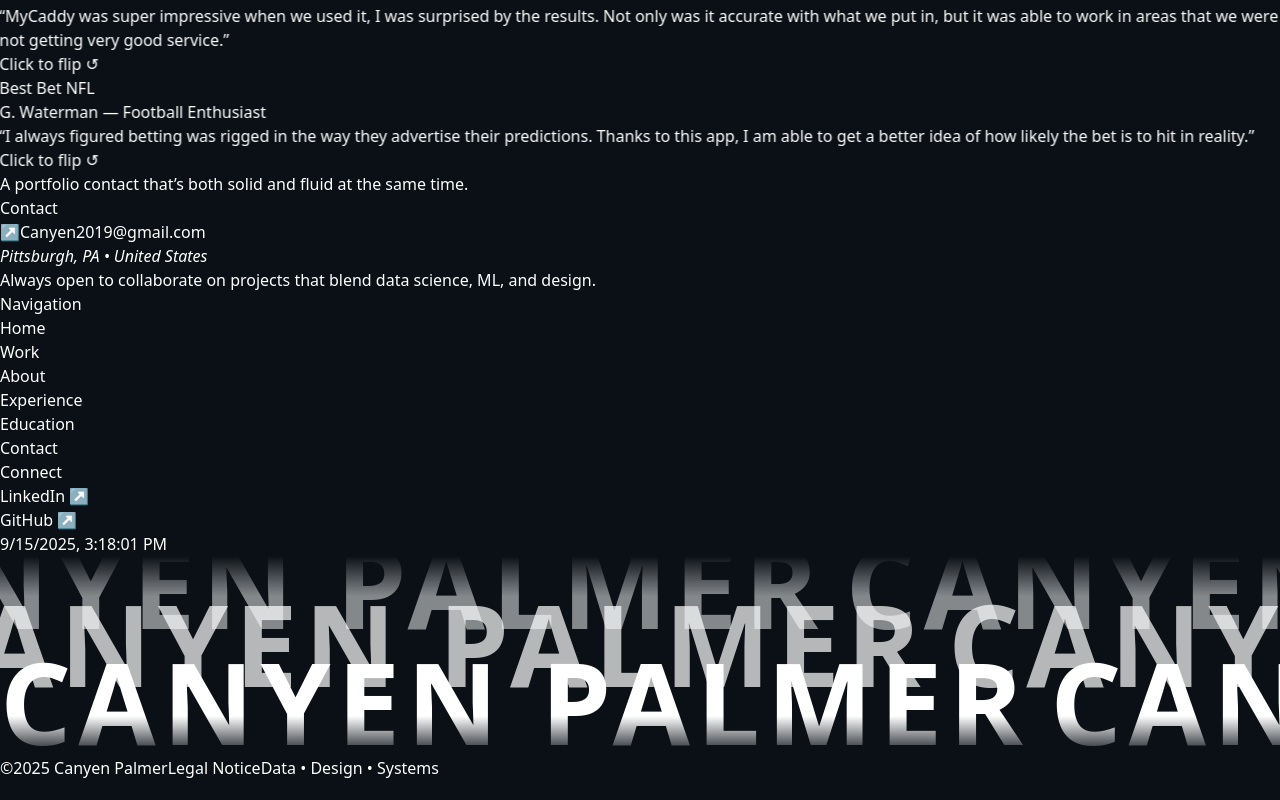
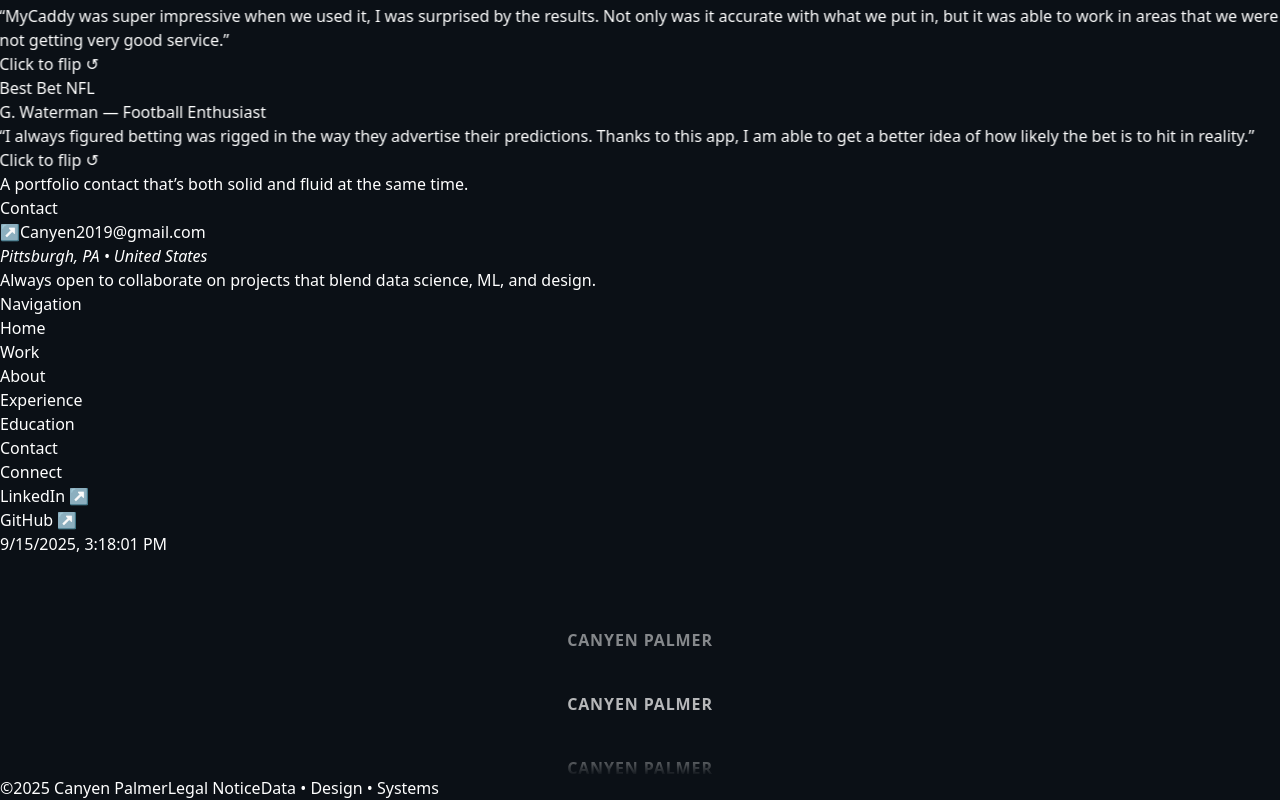
Before and after one commit to CanyenPalmer/PortfolioBasics, a Next.js app: page / in a window 1280 px wide. Shown: the part 5688-6488 px from the top of the page. Built offline with nearby package versions, Linux system fonts and the light colour scheme.

Commit message:
Update ContactSection.tsx

```diff
--- a/src/components/ContactSection.tsx
+++ b/src/components/ContactSection.tsx
@@ -8,7 +8,7 @@ import { profile } from "@/content/profile";
 export default function ContactSection() {
   const email = (profile as any)?.contact?.email ?? "Canyen2019@gmail.com";
 
-  // Optional tiny clock (remove if you don't want it)
+  // Optional clock
   const [now, setNow] = React.useState<string>(() => new Date().toLocaleString());
   React.useEffect(() => {
     const id = setInterval(() => setNow(new Date().toLocaleString()), 1000);
@@ -102,26 +102,20 @@ export default function ContactSection() {
         </div>
       </div>
 
-      {/* ECHO STRIPE — three stacked tiled rows */}
+      {/* ECHO STRIPE — three aligned, single titles, bottom dominates */}
       <div className="relative mt-16 overflow-hidden">
         <div className="echo-mask pointer-events-none">
-          {/* Bottom row (100%) */}
-          <div className="echo-row r0">
-            {Array.from({ length: 10 }).map((_, i) => (
-              <span key={`r0-${i}`} className="echo-word">CANYEN&nbsp;PALMER</span>
-            ))}
+          {/* Top (50%) */}
+          <div className="echo-row echo-top">
+            <span className="echo-word">CANYEN&nbsp;PALMER</span>
           </div>
-          {/* Middle row (70%) */}
-          <div className="echo-row r1">
-            {Array.from({ length: 11 }).map((_, i) => (
-              <span key={`r1-${i}`} className="echo-word">CANYEN&nbsp;PALMER</span>
-            ))}
+          {/* Middle (70%) */}
+          <div className="echo-row echo-mid">
+            <span className="echo-word">CANYEN&nbsp;PALMER</span>
           </div>
-          {/* Top row (50%) */}
-          <div className="echo-row r2">
-            {Array.from({ length: 12 }).map((_, i) => (
-              <span key={`r2-${i}`} className="echo-word">CANYEN&nbsp;PALMER</span>
-            ))}
+          {/* Bottom (100%) — sits on top to visually cut through above rows */}
+          <div className="echo-row echo-bottom">
+            <span className="echo-word">CANYEN&nbsp;PALMER</span>
           </div>
         </div>
       </div>
@@ -136,10 +130,22 @@ export default function ContactSection() {
       </div>
 
       <style jsx>{`
-        /* Only a gentle vertical fade so the stack blends into the footer. */
+        /* Tunables for perfect fit without edge clipping */
+        :root {
+          --echo-edge: 16px;        /* left/right safe gutter */
+          --echo-factor: 11.2;      /* smaller = larger text; tweak 11.0–11.6 to taste */
+        }
+        @media (min-width: 1024px) {
+          :root {
+            --echo-edge: 20px;
+            --echo-factor: 11.0;
+          }
+        }
+
+        /* A gentle vertical fade only (no fog overlay). */
         .echo-mask {
           position: relative;
-          height: 200px; /* feel free to tweak to 220–240 for taller stripe */
+          height: 220px; /* increase to 240–260 if you want more stack height */
           mask-image: linear-gradient(
             to top,
             transparent 0%,
@@ -149,35 +155,44 @@ export default function ContactSection() {
           );
         }
 
+        /* Each row uses identical centering so letters align perfectly */
         .echo-row {
           position: absolute;
-          inset-inline: 0;
-          display: flex;
-          white-space: nowrap;
-          gap: clamp(12px, 1.6vw, 28px); /* spacing between repeats */
+          left: 50%;
+          transform: translateX(-50%); /* center alignment for all rows */
+          width: max-content;
+          line-height: 0.92;
+          letter-spacing: 0.055em;
+          z-index: 0; /* default; bottom row will override */
         }
 
-        /* Vertical positions and EXACT per-row opacities */
-        .r0 { bottom: 0px;   opacity: 1.0;  transform: translateX(0%);    }
-        .r1 { bottom: 58px;  opacity: 0.7;  transform: translateX(-8%);   }
-        .r2 { bottom: 116px; opacity: 0.5;  transform: translateX(-16%);  }
+        /* Bottom row on top to "cut" the stack like the reference */
+        .echo-bottom { bottom: 0px;  opacity: 1;   z-index: 3; }
+        .echo-mid    { bottom: 64px; opacity: 0.7; z-index: 2; }
+        .echo-top    { bottom: 128px;opacity: 0.5; z-index: 1; }
 
+        /* Single title sized to span edge-to-edge with safe gutters, no repeats */
         .echo-word {
+          display: inline-block;
+          text-transform: uppercase;
           font-weight: 900;
-          letter-spacing: 0.06em;
-          text-transform: uppercase;
-          color: #fff;           /* clean, solid white (no gradients/shadows) */
-          line-height: 0.95;
-          /* Scales with viewport; tuned so the word tiles cleanly without clipping.
-             Decrease 11.4 for larger letters, increase for smaller. */
-          font-size: clamp(56px, calc(100vw / 11.4), 180px);
+          color: #fff;
+          padding-left: var(--echo-edge);
+          padding-right: var(--echo-edge);
+          /* The calc below fills the viewport width minus gutters.
+             Adjust --echo-factor slightly if you want tighter or looser edges. */
+          font-size: clamp(
+            48px,
+            calc((100vw - (var(--echo-edge) * 2)) / var(--echo-factor)),
+            180px
+          );
         }
 
         @media (max-width: 768px) {
-          .echo-mask { height: 180px; }
-          .r1 { bottom: 50px; }
-          .r2 { bottom: 100px; }
-          .echo-word { font-size: clamp(40px, calc(100vw / 10.6), 150px); }
+          .echo-mask { height: 200px; }
+          .echo-mid  { bottom: 56px; }
+          .echo-top  { bottom: 112px; }
+          :root { --echo-edge: 14px; --echo-factor: 11.6; }
         }
       `}</style>
     </section>
```
